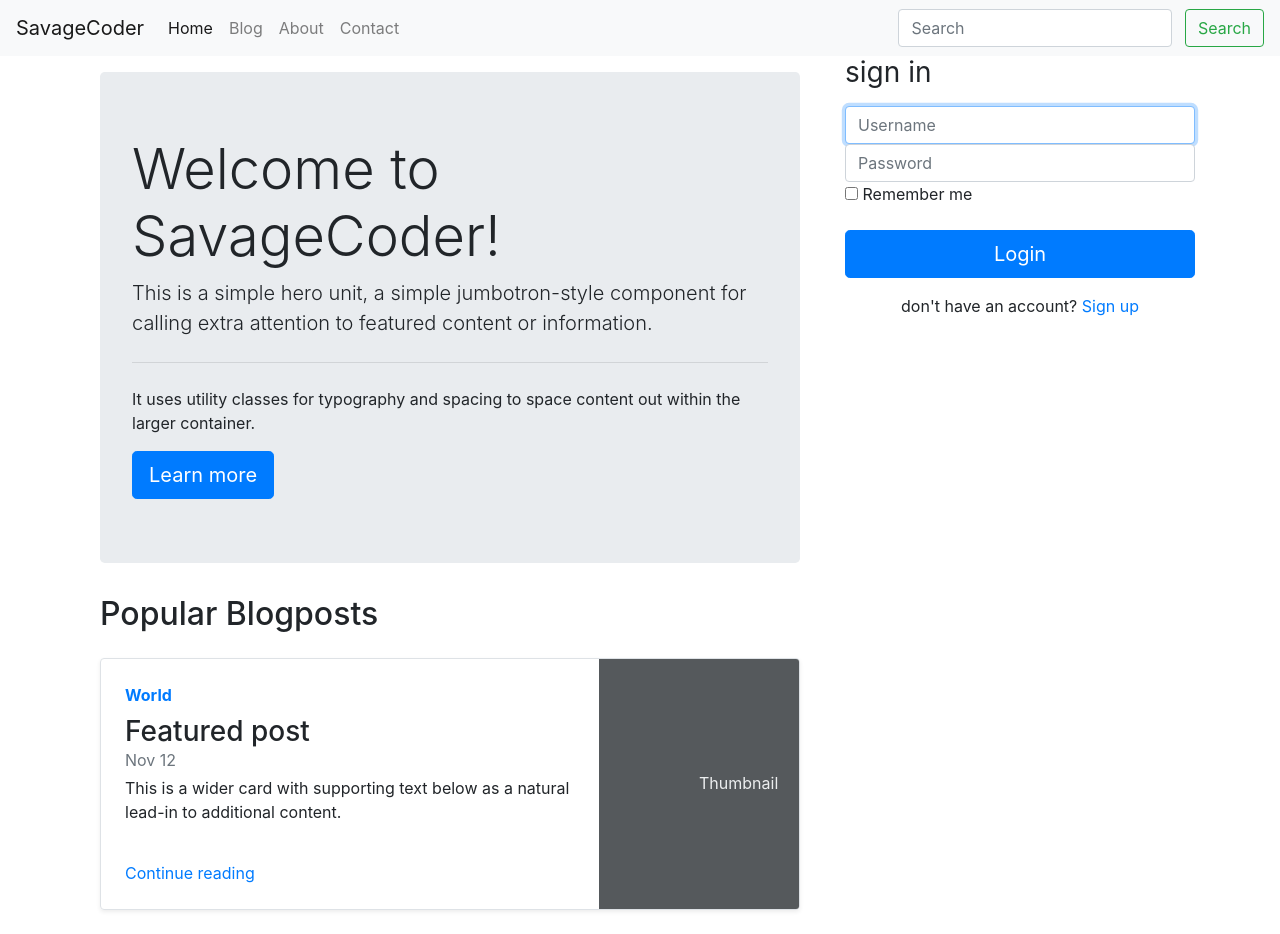
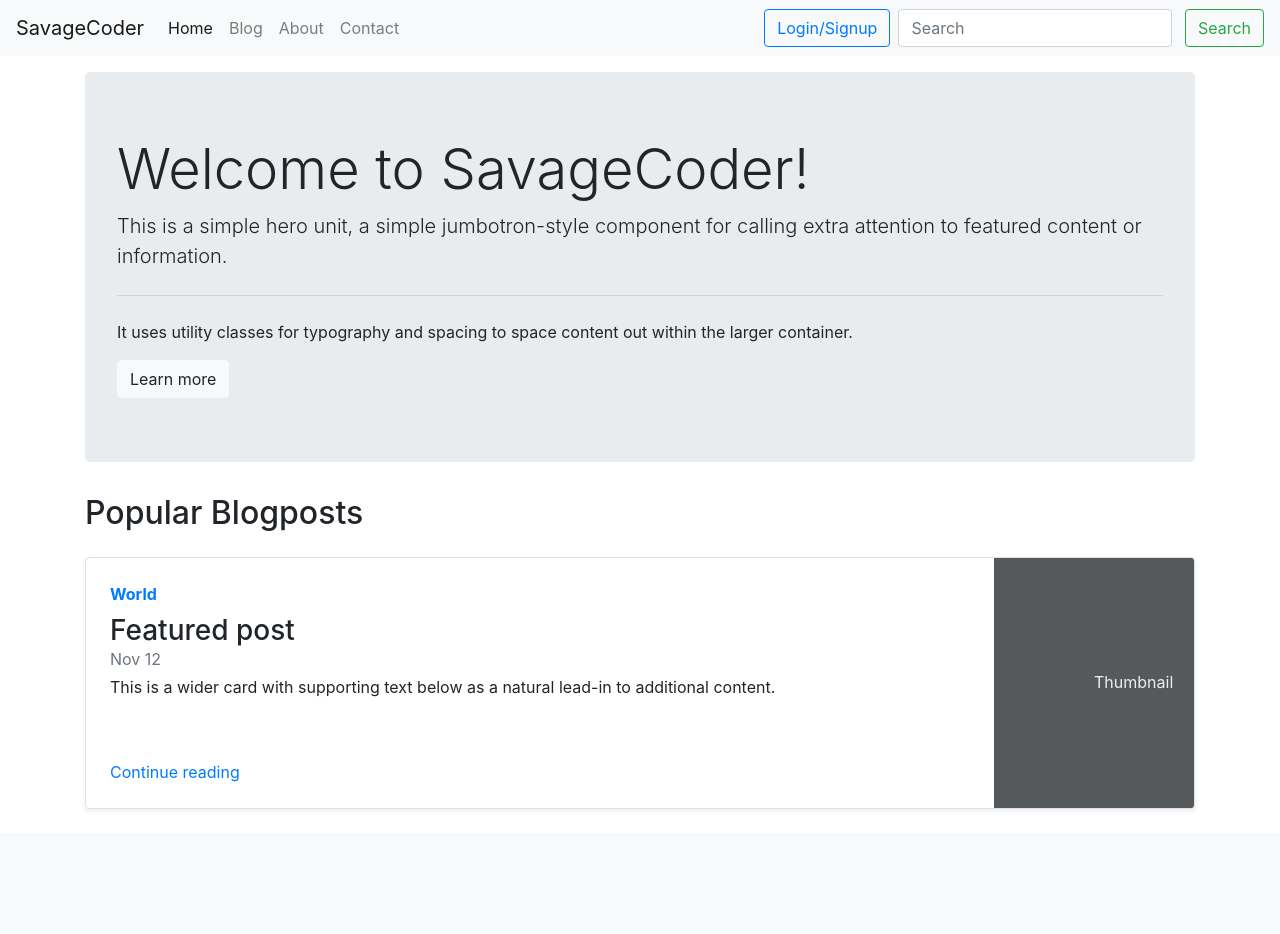
Before and after one commit to burhankapadia18/savagecoder, a Django app: page / in a window 1280 px wide. After the commit the page ends 809 px from the top, so only its background shows below. Run offline with Django 3.2, Linux system fonts and the light colour scheme; some libraries are stand-ins or nearby versions.

Commit message:
minor UI changes and some bug fixes

```diff
--- a/home/views.py
+++ b/home/views.py
@@ -94,10 +94,12 @@ def handleLogin(request):
         if user is not None:
             login(request,user)
             messages.success(request, "Successfully Logged In")
-            return redirect('home')
+            # return redirect('home')
+            return HttpResponseRedirect(request.META.get('HTTP_REFERER'))
         else:
             messages.error(request, "Invalid Username or Password")
-            return redirect('home')
+            # return redirect('home')
+            return HttpResponseRedirect(request.META.get('HTTP_REFERER'))
     return HttpResponse('404 - Not Found')
 
 def handleLogout(request):
--- a/templates/base.html
+++ b/templates/base.html
@@ -45,6 +45,13 @@
                     </div>
                 </li>
                 </ul>
+                {% else %}
+                <ul class="navbar-nav mr-2">
+                <li class="nav-item">
+                    <!-- Button trigger modal -->
+                    <button type="button" class="btn btn-outline-primary" data-toggle="modal" data-target="#loginsignupModal">Login/Signup</button>
+                </li>
+                </ul>
                 {% endif %}
                 <form method="get" action="/search/" class="my-2 my-lg-0">
                 <input class="form-control mr-sm-2" type="search" placeholder="Search" aria-label="Search" id="query" name="query">
@@ -53,6 +60,37 @@
             </div>
         </div>
     </nav>
+
+    <!-- Modal for login/signup -->
+    <div class="modal fade" id="loginsignupModal" tabindex="-1" role="dialog" aria-labelledby="exampleModalLabel" aria-hidden="true">
+    <div class="modal-dialog modal-dialog-centered" role="document">
+        <div class="modal-content">
+        <div class="modal-header">
+            <h5 class="modal-title" id="exampleModalLabel">Login to SavageCoder</h5>
+            <button type="button" class="close" data-dismiss="modal" aria-label="Close">
+            <span aria-hidden="true">&times;</span>
+            </button>
+        </div>
+        <div class="modal-body">
+            <div class="container">
+                <form class="form-signin" action="/login/" method='post'>   {% csrf_token %}
+                    <label for="loginusername" class="sr-only">Username</label>
+                    <input type="text" id="loginusername" name="loginusername" class="form-control my-2" placeholder="Username" required autofocus="">
+                    <label for="loginpassword" class="sr-only">Password</label>
+                    <input type="password" id="loginpassword" name="loginpassword" class="form-control my-2" placeholder="Password" required>
+                    <div class="checkbox mb-3">
+                        <label>
+                        <input type="checkbox" value="remember-me"> Remember me
+                        </label>
+                    </div>
+                    <button class="btn btn-lg btn-primary btn-block" type="submit">Login</button>
+                </form>
+                <p class="text-center my-3">don't have an account? <a href="/signup">Sign up</a></p>
+            </div>
+        </div>
+        </div>
+    </div>
+    </div>
 
     {% for message in messages %}
     <div class="alert alert-{{ message.tags }} alert-dismissible fade show mb-0" role="alert">
@@ -65,6 +103,8 @@
 
     {% block body %}{% endblock body %}
 
+    {% block js %}{% endblock js %}
+
     <!-- Optional JavaScript -->
     <!-- jQuery first, then Popper.js, then Bootstrap JS -->
     <script src="https://code.jquery.com/jquery-3.4.1.slim.min.js" integrity="sha384-J6qa4849blE2+poT4WnyKhv5vZF5SrPo0iEjwBvKU7imGFAV0wwj1yYfoRSJoZ+n" crossorigin="anonymous"></script>
--- a/templates/home/home.html
+++ b/templates/home/home.html
@@ -6,18 +6,13 @@
 
 {% block body %}
 
-{% if not user.is_authenticated %}
-<div class="container">
-    <div class="row">
-        <div class="col-sm-8">
-        {% endif %}
 <div class="container my-3">
     <div class="jumbotron">
         <h1 class="display-4">Welcome to SavageCoder!</h1>
         <p class="lead">This is a simple hero unit, a simple jumbotron-style component for calling extra attention to featured content or information.</p>
         <hr class="my-4">
         <p>It uses utility classes for typography and spacing to space content out within the larger container.</p>
-                <a class="btn btn-primary btn-lg" href="#" role="button">Learn more</a>
+        <a class="btn btn-primary btn-light" href="/about" role="button">Learn more</a>
     </div>
 </div>
 <div class="container">
@@ -35,26 +30,5 @@
         </div>
     </div>
 </div>
-        {% if not user.is_authenticated %}
-        </div>
-        <div class="col-sm-4">
-            <form class="form-signin" action="/login/" method='post'>   {% csrf_token %}
-                <h1 class="h3 mb-3 font-weight-normal">sign in</h1>
-                <label for="loginusername" class="sr-only">Username</label>
-                <input type="text" id="loginusername" name="loginusername" class="form-control" placeholder="Username" required autofocus="">
-                <label for="loginpassword" class="sr-only">Password</label>
-                <input type="password" id="loginpassword" name="loginpassword" class="form-control" placeholder="Password" required>
-                <div class="checkbox mb-3">
-                    <label>
-                    <input type="checkbox" value="remember-me"> Remember me
-                    </label>
-                </div>
-                <button class="btn btn-lg btn-primary btn-block" type="submit">Login</button>
-            </form>
-            <p class="text-center my-3">don't have an account? <a href="/signup">Sign up</a></p>
-        </div>
-    </div>
-</div>
-{% endif %}
 
 {% endblock body %}
```
Also changed, not shown: templates/blog/blogHome.html (+11 -2 lines), templates/blog/blogpost.html (+12 -5 lines), db.sqlite3. Lines whose indentation alone changed are shown as unchanged.
